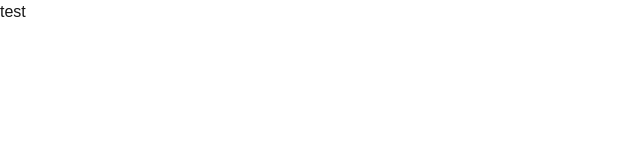
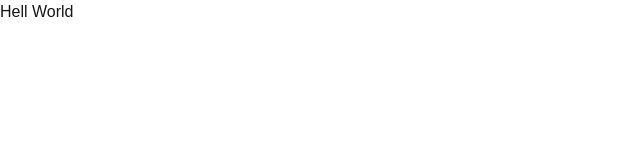
Before and after one commit to stefan-klaes/coden-lassen.de, a Next.js app: page / in a window 1280 px wide. Shown: the top 160 px of the page, without its empty margins (0-640 px from the left). Built offline with nearby package versions, Linux system fonts and the light colour scheme.

Commit message:
style: test

```diff
--- a/app/page.tsx
+++ b/app/page.tsx
@@ -1,3 +1,3 @@
 export default function Home() {
-  return <div>test</div>;
+  return <div>Hell World</div>;
 }
```
